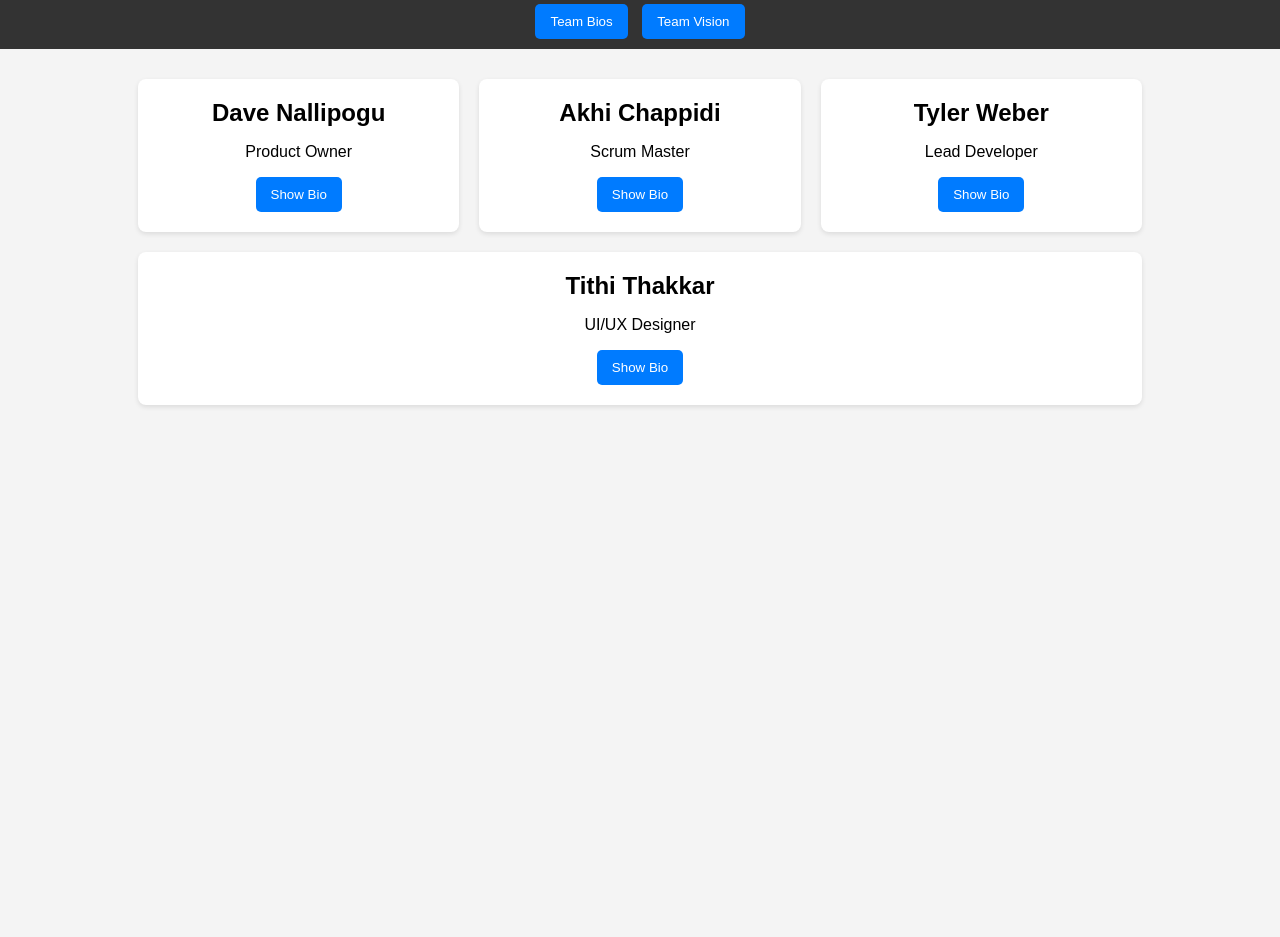
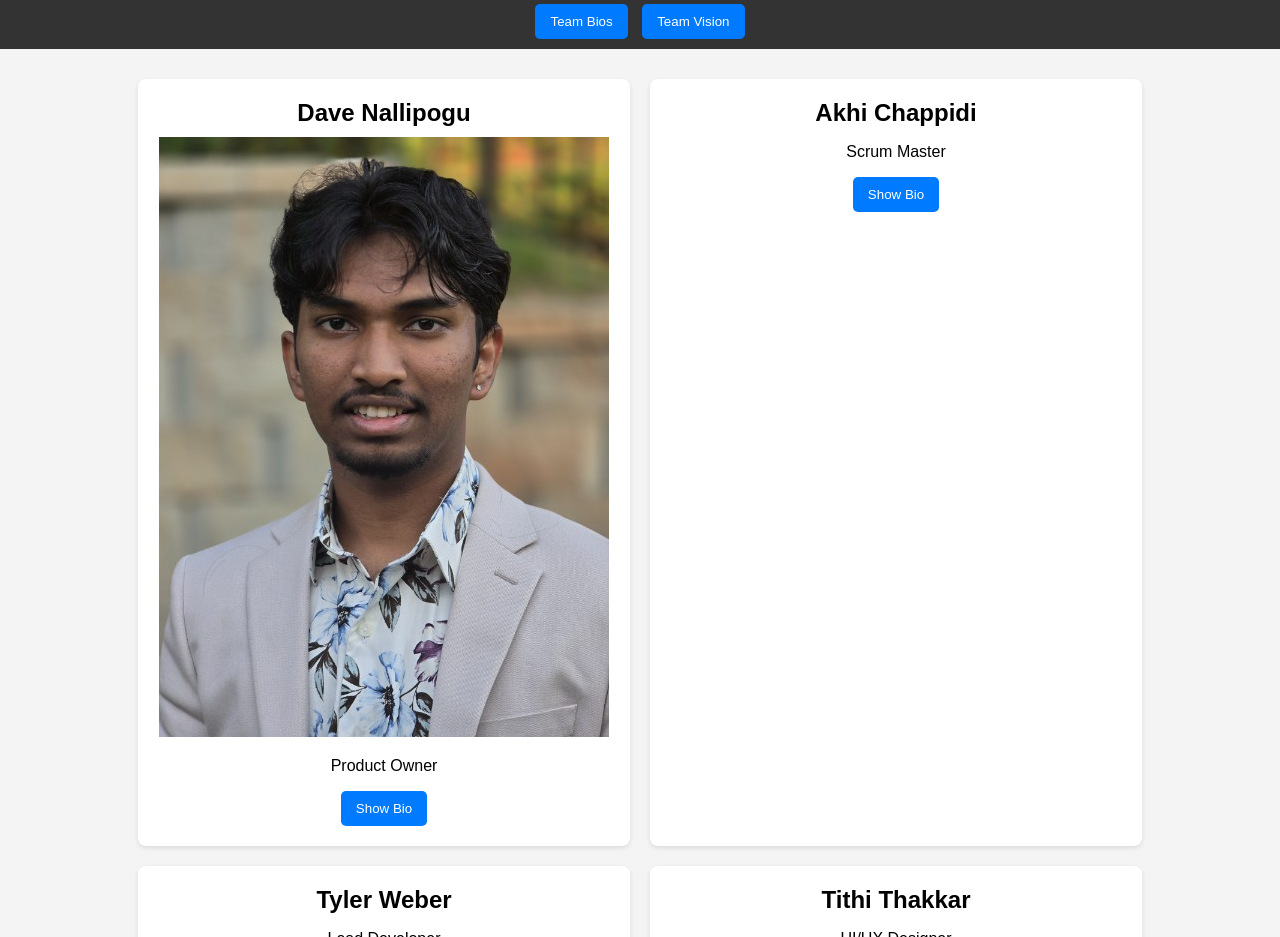
Before and after one commit to da-dave/Group-Webpage, a plain HTML site: page index.html in a window 1280 px wide. Shown: the part 440-1377 px from the top of the page. Before the commit the page ends 875 px from the top, so only its background shows below. Drawn offline with Linux system fonts and the light colour scheme; a script that the page names is missing.

Commit message:
feat: added Dave's Profile

```diff
--- a/index.html
+++ b/index.html
@@ -25,6 +25,7 @@
     <!-- Each card represents an individual team member -->
     <div class="card">
         <h2>Dave Nallipogu</h2>
+        <img src="img/img.png" alt="Dave" class="card-image">
         <p>Product Owner</p>
         <button onclick="toggleBio('bio1')">Show Bio</button>
         <p id="bio1" class="bio">Dave is a mildly experienced developer. He as experience with Python and Java. And he also has experience with team management.</p>
```
Also changed, not shown: img/img.png (added).
